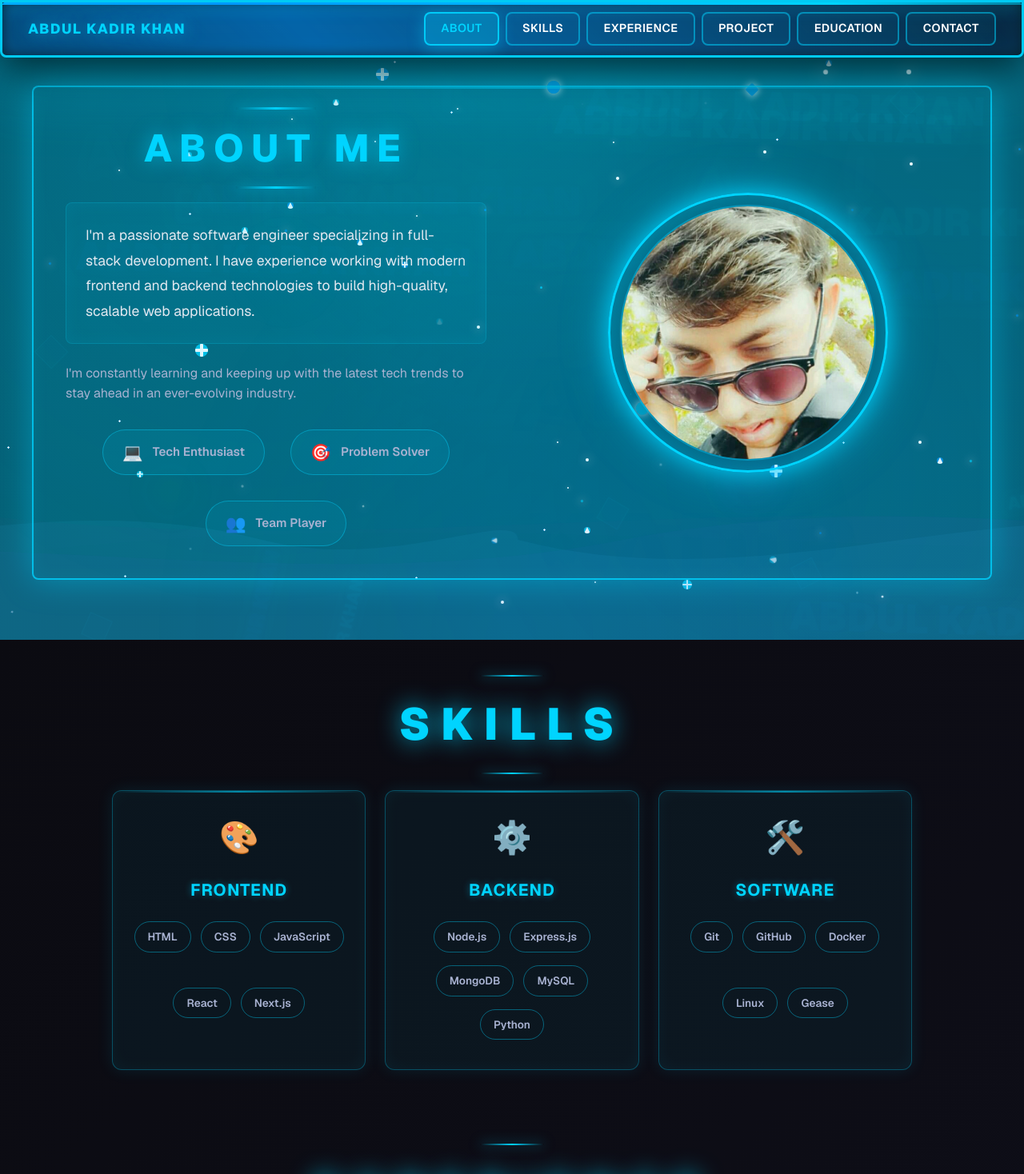
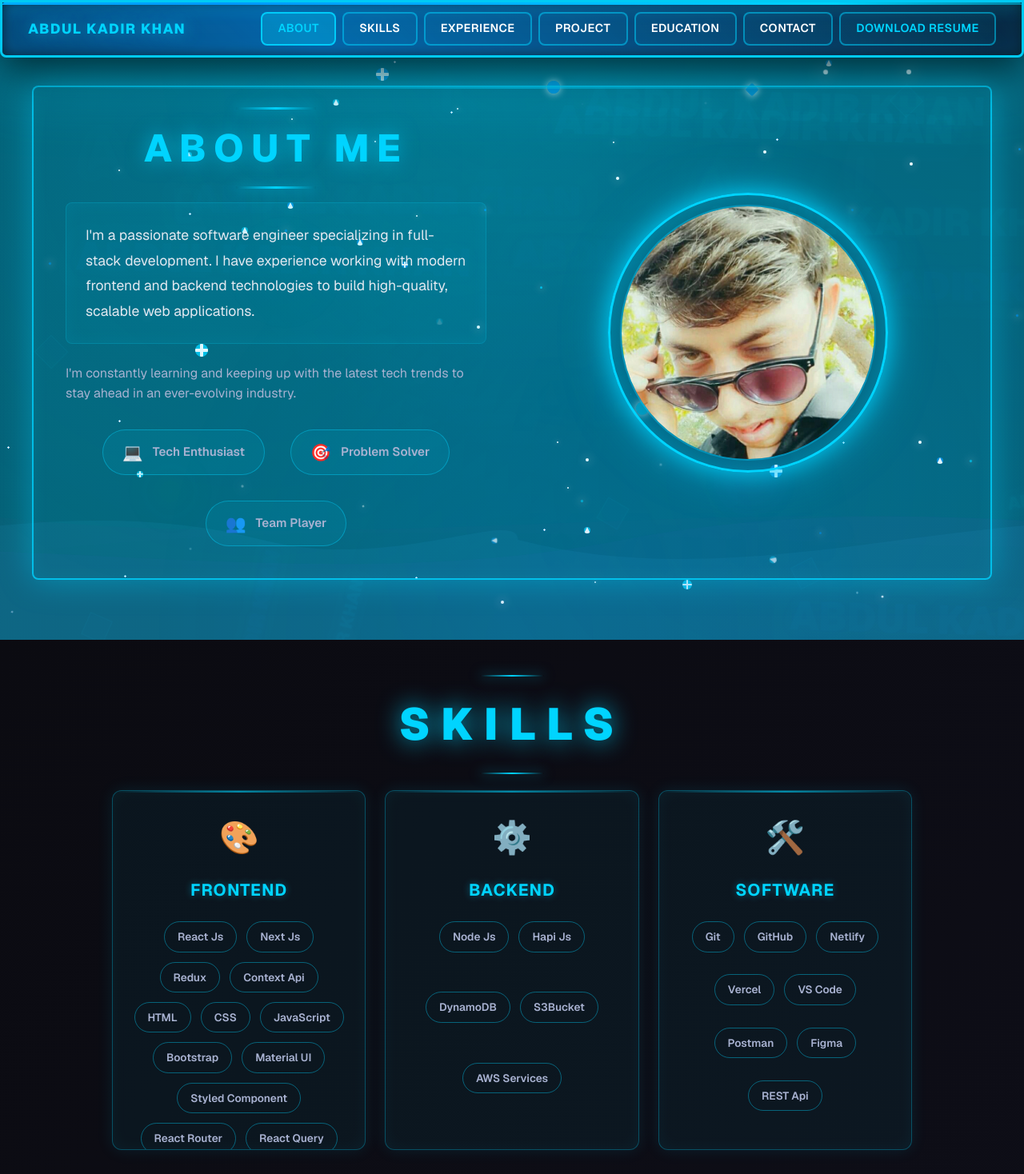
Before and after one commit to khankadir193/Portfolio-Next-Js, a Next.js app: page / in a window 1280 px wide. Shown: the top 1468 px of the page at 80% size. Built offline with nearby package versions, Linux system fonts and the light colour scheme.

Commit message:
skils content

```diff
--- a/app/Navbar.js
+++ b/app/Navbar.js
@@ -69,6 +69,17 @@ export default function Navbar() {
             </a>
           </li>
         ))}
+        <li>
+          <a
+            href="/cv/Kadir-CV.pdf"
+            download="Kadir-CV.pdf"
+            className="download-resume-btn"
+            target="_blank"
+            rel="noopener noreferrer"
+          >
+            Download Resume
+          </a>
+        </li>
       </ul>
     </nav>
   );
--- a/app/data/skillsData.js
+++ b/app/data/skillsData.js
@@ -1,6 +1,35 @@
 // Skills data
 export const skillsData = {
-  frontend: ['HTML', 'CSS', 'JavaScript', 'React', 'Next.js'],
-  backend: ['Node.js', 'Express.js', 'MongoDB', 'MySQL', 'Python'],
-  others: ['Git', 'GitHub', 'Docker', 'Linux', 'Gease']
+  frontend: [
+    'React Js',
+    'Next Js',
+    'Redux',
+    'Context Api',
+    'HTML',
+    'CSS',
+    'JavaScript',
+    'Bootstrap',
+    'Material UI',
+    'Styled Component',
+    'React Router',
+    'React Query',
+    'Redux Toolkit'
+  ],
+  backend: [
+    'Node Js',
+    'Hapi Js',
+    'DynamoDB',
+    'S3Bucket',
+    'AWS Services'
+  ],
+  software: [
+    'Git',
+    'GitHub',
+    'Netlify',
+    'Vercel',
+    'VS Code',
+    'Postman',
+    'Figma',
+    'REST Api'
+  ]
 };
--- a/app/globals.css
+++ b/app/globals.css
@@ -341,7 +341,73 @@ a {
   background: rgba(0, 212, 255, 0.3);
   color: #00d4ff;
   border-color: rgba(0, 212, 255, 0.9);
-  box-shadow: 0 4px 20px rgba(0, 212, 255, 0.4);
+}
+
+/* Download Resume Button Styling */
+.download-resume-btn {
+  display: block;
+  padding: 0.5rem 1.2rem;
+  border-radius: 0.5rem;
+  color: #00d4ff !important;
+  font-weight: 600;
+  font-size: 0.9rem;
+  transition: all 0.4s cubic-bezier(0.4, 0, 0.2, 1);
+  text-decoration: none;
+  position: relative;
+  overflow: hidden;
+  border: 2px solid rgba(0, 212, 255, 0.7);
+  background: rgba(0, 212, 255, 0.1);
+  text-transform: uppercase;
+  letter-spacing: 0.03em;
+  z-index: 1;
+}
+
+.download-resume-btn::before {
+  content: '';
+  position: absolute;
+  top: 0;
+  left: -100%;
+  width: 100%;
+  height: 100%;
+  background: linear-gradient(90deg,
+    transparent 0%,
+    rgba(255, 255, 255, 0.1) 50%,
+    transparent 100%);
+  transition: left 0.6s ease;
+  z-index: -1;
+}
+
+.download-resume-btn::after {
+  content: '';
+  position: absolute;
+  top: 0;
+  left: 0;
+  right: 0;
+  bottom: 0;
+  background: radial-gradient(circle at center,
+    rgba(0, 212, 255, 0.1) 0%,
+    transparent 70%);
+  opacity: 0;
+  transition: opacity 0.3s ease;
+  border-radius: 0.5rem;
+}
+
+.download-resume-btn:hover {
+  background: rgba(0, 212, 255, 0.25);
+  color: #00d4ff !important;
+  transform: translateY(-3px);
+  border-color: rgba(0, 212, 255, 0.9);
+  box-shadow:
+    0 8px 25px rgba(0, 212, 255, 0.4),
+    0 0 20px rgba(0, 212, 255, 0.3);
+}
+
+.download-resume-btn:hover::before {
+  left: 100%;
+}
+
+.download-resume-btn:hover::after {
+  opacity: 1;
 }
 
 .footer {
--- a/app/sections/ContactSection.js
+++ b/app/sections/ContactSection.js
@@ -86,6 +86,18 @@ export default function ContactSection() {
                 <Mail />
               </a>
             </div>
+
+            <div className={styles.resumeSection}>
+              <a
+                href="/cv/Kadir-CV.pdf"
+                download="Kadir-CV.pdf"
+                className={styles.downloadResumeBtn}
+                target="_blank"
+                rel="noopener noreferrer"
+              >
+                Download Resume
+              </a>
+            </div>
           </div>
         </Grid>
 
--- a/app/sections/SkillsSection.js
+++ b/app/sections/SkillsSection.js
@@ -7,7 +7,7 @@ export default function SkillsSection() {
   const skillCategories = [
     { title: 'Frontend', skills: skillsData.frontend, icon: '🎨' },
     { title: 'Backend', skills: skillsData.backend, icon: '⚙️' },
-    { title: 'Software', skills: skillsData.others, icon: '🛠️' }
+    { title: 'Software', skills: skillsData.software, icon: '🛠️' }
   ];
 
   return (
--- a/app/sections/SkillsSection.module.css
+++ b/app/sections/SkillsSection.module.css
@@ -9,7 +9,7 @@
   transition: all 0.3s ease;
   position: relative;
   overflow: hidden;
-  min-height: 350px;
+  height: 450px;
   display: flex;
   flex-direction: column;
   align-items: center;
@@ -76,7 +76,7 @@
 
 @media (max-width: 768px) {
   .skillCardContainer {
-    min-height: 300px;
+    height: 400px;
     padding: 1.5rem;
   }
 
@@ -91,7 +91,7 @@
 
 @media (max-width: 480px) {
   .skillCardContainer {
-    min-height: 250px;
+    height: 350px;
     padding: 1rem;
   }
 
```
Also changed, not shown: app/Hero.js (+8 -1 lines).
